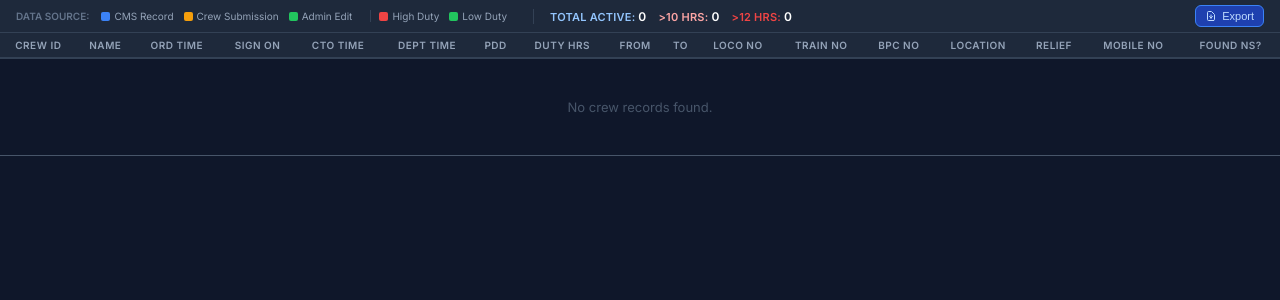
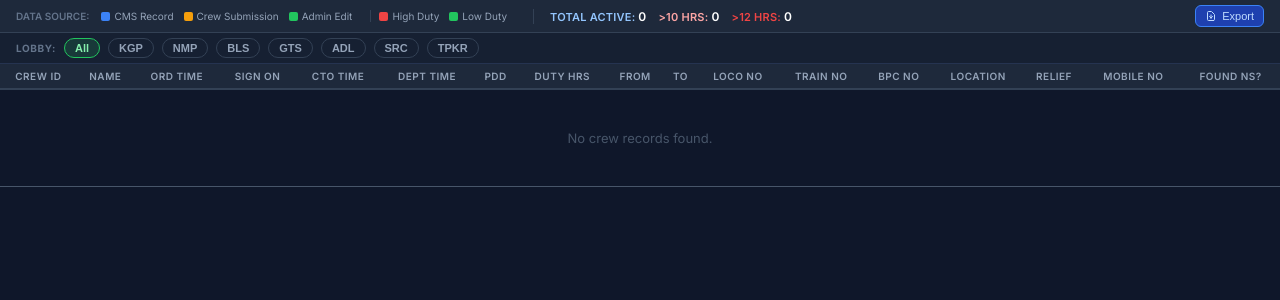
Before and after one commit to cliofficekgp/cms-portal, a Flask app: page /crew_list in a window 1280 px wide. Shown: the part 51-351 px from the top of the page. Run offline with Flask 3, Linux system fonts and the light colour scheme; the visitor is signed in with stand-in values (Sample User, id 1); data that the repository does not hold is empty.

Commit message:
feat: add multi-select lobby filter with localStorage persistence to crew list

```diff
--- a/webapp/templates/crew_list.html
+++ b/webapp/templates/crew_list.html
@@ -70,6 +70,30 @@
             display: flex; align-items: center; gap: 5px; transition: all 0.2s;
         }
         .btn-export:hover { background: #2563eb; color: #fff; }
+
+        /* ── LOBBY FILTER BAR ── */
+        .lobby-bar {
+            background: #162032; padding: 5px 16px;
+            display: flex; align-items: center; gap: 8px; flex-shrink: 0;
+            border-bottom: 1px solid #253350; flex-wrap: wrap;
+        }
+        .lobby-bar-label { font-size: 10px; font-weight: 700; color: #64748b; letter-spacing: 0.06em; white-space: nowrap; }
+        .lobby-chip {
+            font-size: 11px; font-weight: 600; padding: 3px 10px;
+            border-radius: 20px; cursor: pointer; user-select: none;
+            border: 1.5px solid #334155; color: #94a3b8; background: transparent;
+            transition: all 0.18s; white-space: nowrap;
+        }
+        .lobby-chip:hover { border-color: #60a5fa; color: #e2e8f0; }
+        .lobby-chip.active { border-color: #3b82f6; background: rgba(59,130,246,0.18); color: #93c5fd; }
+        .lobby-chip-all.active { border-color: #22c55e; background: rgba(34,197,94,0.15); color: #86efac; }
+        .lobby-chip-kgp.active  { border-color: #818cf8; background: rgba(129,140,248,0.18); color: #c7d2fe; }
+        .lobby-chip-nmp.active  { border-color: #fb923c; background: rgba(251,146,60,0.18); color: #fed7aa; }
+        .lobby-chip-bls.active  { border-color: #2dd4bf; background: rgba(45,212,191,0.18); color: #99f6e4; }
+        .lobby-chip-gts.active  { border-color: #f472b6; background: rgba(244,114,182,0.18); color: #fbcfe8; }
+        .lobby-chip-adl.active  { border-color: #a3e635; background: rgba(163,230,53,0.18); color: #d9f99d; }
+        .lobby-chip-src.active  { border-color: #fbbf24; background: rgba(251,191,36,0.18); color: #fde68a; }
+        .lobby-chip-tpkr.active { border-color: #f87171; background: rgba(248,113,113,0.18); color: #fecaca; }
 
         /* ── TABLE ── */
         .table-wrap { overflow: auto; flex: 1; }
@@ -297,6 +321,19 @@
         </button>
     </div>
 
+    <!-- LOBBY FILTER BAR -->
+    <div class="lobby-bar" id="lobbyBar">
+        <span class="lobby-bar-label">LOBBY:</span>
+        <button class="lobby-chip lobby-chip-all active" data-lobby="ALL" id="chip-ALL">All</button>
+        <button class="lobby-chip lobby-chip-kgp"  data-lobby="KGP"  id="chip-KGP">KGP</button>
+        <button class="lobby-chip lobby-chip-nmp"  data-lobby="NMP"  id="chip-NMP">NMP</button>
+        <button class="lobby-chip lobby-chip-bls"  data-lobby="BLS"  id="chip-BLS">BLS</button>
+        <button class="lobby-chip lobby-chip-gts"  data-lobby="GTS"  id="chip-GTS">GTS</button>
+        <button class="lobby-chip lobby-chip-adl"  data-lobby="ADL"  id="chip-ADL">ADL</button>
+        <button class="lobby-chip lobby-chip-src"  data-lobby="SRC"  id="chip-SRC">SRC</button>
+        <button class="lobby-chip lobby-chip-tpkr" data-lobby="TPKR" id="chip-TPKR">TPKR</button>
+    </div>
+
     <!-- TABLE -->
     <div class="table-wrap">
         <table id="crewTable">
@@ -324,9 +361,12 @@
             <tbody id="tableBody">
                 {% for crew in crew_list %}
                 {% set src = crew._src %}
+                {# Derive lobby prefix from crew_id for client-side filtering #}
+                {%- set lobby_prefix = crew.crew_id[:4] if crew.crew_id|length >= 4 and crew.crew_id[:4] == 'TPKR' else crew.crew_id[:3] -%}
                 {% set base_class = 'row-miss' if crew.ingest_miss_count >= 3 else ('row-relief' if crew.is_relief == 1 else '') %}
                 <tr class="{{ 'row-ns' if crew.found_in_ns == 'yes' else base_class }}"
-                    data-crew="{{ crew.crew_id }}">
+                    data-crew="{{ crew.crew_id }}"
+                    data-lobby="{{ lobby_prefix }}">
 
                     <!-- Crew ID -->
                     <td class="crew-id-cell">{{ crew.crew_id }}</td>
@@ -880,15 +920,80 @@ document.querySelectorAll('th[data-col]').forEach(th => {
 });
 
 /* ================================================================
+   LOBBY FILTER
+   ================================================================ */
+const LOBBY_STORAGE_KEY = 'cms_lobby_filter_v1';
+const ALL_LOBBIES = ['KGP','NMP','BLS','GTS','ADL','SRC','TPKR'];
+
+let selectedLobbies = new Set();
+
+(function initLobbyFilter() {
+    let saved = [];
+    try { saved = JSON.parse(localStorage.getItem(LOBBY_STORAGE_KEY) || '[]'); } catch(e) {}
+    if (!Array.isArray(saved) || saved.length === 0) {
+        // Default: ALL selected
+        selectedLobbies = new Set(['ALL']);
+    } else {
+        selectedLobbies = new Set(saved);
+    }
+    renderChips();
+})();
+
+function renderChips() {
+    const isAll = selectedLobbies.has('ALL');
+    document.querySelectorAll('.lobby-chip').forEach(chip => {
+        const l = chip.dataset.lobby;
+        if (l === 'ALL') {
+            chip.classList.toggle('active', isAll);
+        } else {
+            chip.classList.toggle('active', !isAll && selectedLobbies.has(l));
+        }
+    });
+}
+
+function persistLobbies() {
+    const arr = selectedLobbies.has('ALL') ? ['ALL'] : Array.from(selectedLobbies);
+    localStorage.setItem(LOBBY_STORAGE_KEY, JSON.stringify(arr));
+}
+
+document.querySelectorAll('.lobby-chip').forEach(chip => {
+    chip.addEventListener('click', () => {
+        const l = chip.dataset.lobby;
+        if (l === 'ALL') {
+            selectedLobbies = new Set(['ALL']);
+        } else {
+            selectedLobbies.delete('ALL');
+            if (selectedLobbies.has(l)) {
+                selectedLobbies.delete(l);
+                if (selectedLobbies.size === 0) selectedLobbies.add('ALL');
+            } else {
+                selectedLobbies.add(l);
+            }
+        }
+        renderChips();
+        persistLobbies();
+        applyFilters();
+    });
+});
+
+/* ================================================================
    SEARCH
    ================================================================ */
-document.getElementById('searchInput').addEventListener('input', function () {
-    const f = this.value.toLowerCase();
+document.getElementById('searchInput').addEventListener('input', applyFilters);
+
+function applyFilters() {
+    const searchText = document.getElementById('searchInput').value.toLowerCase();
+    const isAll = selectedLobbies.has('ALL');
     document.querySelectorAll('#tableBody tr').forEach(row => {
         if (row.classList.contains('empty-row')) return;
-        row.style.display = row.innerText.toLowerCase().includes(f) ? '' : 'none';
+        const lobbyMatch = isAll || selectedLobbies.has(row.dataset.lobby);
+        const searchMatch = !searchText || row.innerText.toLowerCase().includes(searchText);
+        row.style.display = (lobbyMatch && searchMatch) ? '' : 'none';
     });
-});
+}
+
+// Apply filters on page load to respect persisted state
+applyFilters();
 
 /* ================================================================
    EXPORT CSV
```
